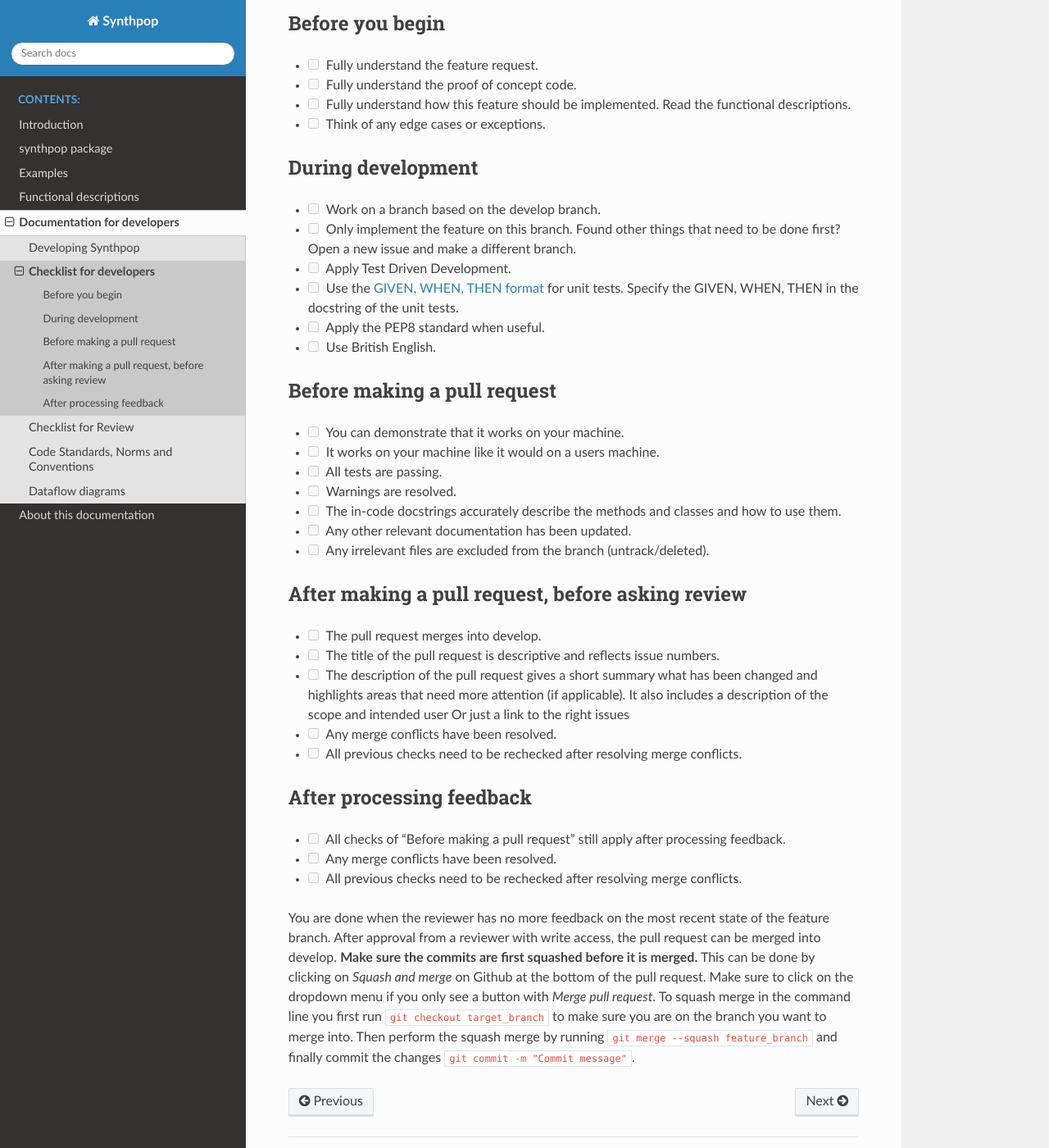
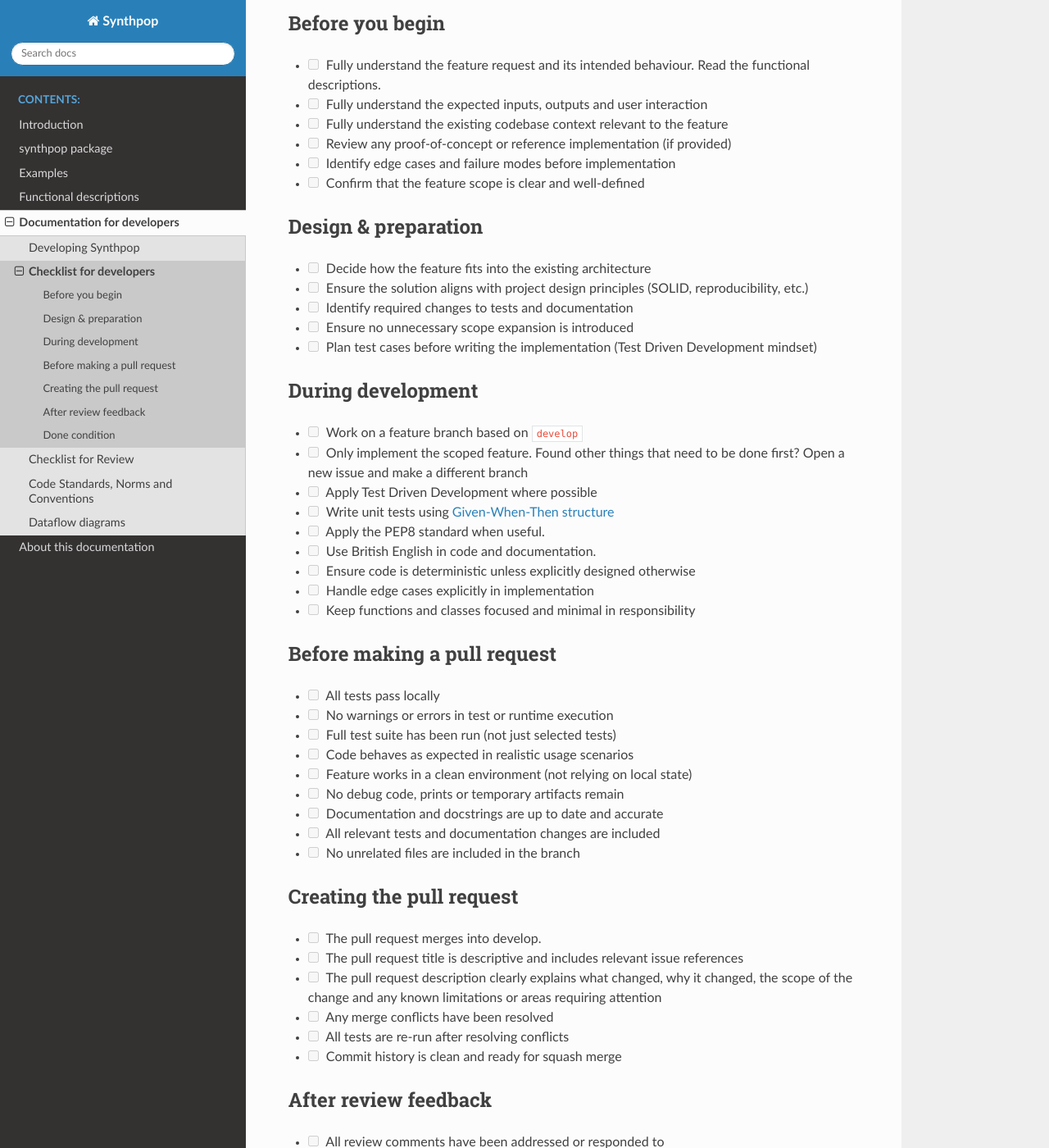
Before and after one commit to duonl/synthpop-py, a Sphinx documentation site: the page built from docs/source/developer/checklist_for_developer.md, in a window 1280 px wide and 1400 px high, scrolled down 580 px. Shown: the whole window at 82% size. Built offline with Sphinx 7.4.7 and the Read the Docs theme 3.1.0, drawn with Linux system fonts in a browser that asks for light colours; some of the changed text lies outside the part shown.

Commit message:
Update checklist_for_developer.md

````diff
--- a/docs/source/developer/checklist_for_developer.md
+++ b/docs/source/developer/checklist_for_developer.md
@@ -9,41 +9,66 @@ For first-time contributors, it is recommended to read [Developing Synthpop](dev
 Use this checklist as a practical working guide during development. It is not meant to slow you down, but to ensure that the work is structured, reviewable and aligned with the project's expectations before submission.
 
 ## Before you begin
-- [ ] Fully understand the feature request.
-- [ ] Fully understand the proof of concept code.
-- [ ] Fully understand how this feature should be implemented. Read the functional descriptions.
-- [ ] Think of any edge cases or exceptions.
+- [ ] Fully understand the feature request and its intended behaviour. Read the functional descriptions.
+- [ ] Fully understand the expected inputs, outputs and user interaction
+- [ ] Fully understand the existing codebase context relevant to the feature
+- [ ] Review any proof-of-concept or reference implementation (if provided)
+- [ ] Identify edge cases and failure modes before implementation
+- [ ] Confirm that the feature scope is clear and well-defined
+
+## Design & preparation
+- [ ] Decide how the feature fits into the existing architecture
+- [ ] Ensure the solution aligns with project design principles (SOLID, reproducibility, etc.)
+- [ ] Identify required changes to tests and documentation
+- [ ] Ensure no unnecessary scope expansion is introduced
+- [ ] Plan test cases before writing the implementation (Test Driven Development mindset)
 
 ## During development
-
-- [ ] Work on a branch based on the develop branch.
-- [ ] Only implement the feature on this branch. Found other things that need to be done first? Open a new issue and make a different branch.
-- [ ] Apply Test Driven Development.
-- [ ] Use the [GIVEN, WHEN, THEN format](https://martinfowler.com/bliki/GivenWhenThen.html) for unit tests. Specify the GIVEN, WHEN, THEN in the docstring of the unit tests.
+- [ ] Work on a feature branch based on  `develop`
+- [ ] Only implement the scoped feature. Found other things that need to be done first? Open a new issue and make a different branch
+- [ ] Apply Test Driven Development where possible
+- [ ] Write unit tests using [Given-When-Then structure](https://martinfowler.com/bliki/GivenWhenThen.html)
 - [ ] Apply the PEP8 standard when useful.
-- [ ] Use British English.
+- [ ] Use British English in code and documentation.
+- [ ] Ensure code is deterministic unless explicitly designed otherwise
+- [ ] Handle edge cases explicitly in implementation
+- [ ] Keep functions and classes focused and minimal in responsibility
 
 ## Before making a pull request
+- [ ] All tests pass locally
+- [ ] No warnings or errors in test or runtime execution
+- [ ] Full test suite has been run (not just selected tests)
+- [ ] Code behaves as expected in realistic usage scenarios
+- [ ] Feature works in a clean environment (not relying on local state)
+- [ ] No debug code, prints or temporary artifacts remain
+- [ ] Documentation and docstrings are up to date and accurate
+- [ ] All relevant tests and documentation changes are included
+- [ ] No unrelated files are included in the branch
 
-- [ ] You can demonstrate that it works on your machine.
-- [ ] It works on your machine like it would on a users machine.
-- [ ] All tests are passing.
-- [ ] Warnings are resolved.
-- [ ] The in-code docstrings accurately describe the methods and classes and how to use them.
-- [ ] Any other relevant documentation has been updated.
-- [ ] Any irrelevant files are excluded from the branch (untrack/deleted).
+## Creating the pull request
+- [ ] The pull request merges into develop.
+- [ ] The pull request title is descriptive and includes relevant issue references
+- [ ] The pull request description clearly explains what changed, why it changed, the scope of the change and any known limitations or areas requiring attention
+- [ ] Any merge conflicts have been resolved
+- [ ] All tests are re-run after resolving conflicts
+- [ ] Commit history is clean and ready for squash merge
 
-## After making a pull request, before asking review
-- [ ] The pull request merges into develop.
-- [ ] The title of the pull request is descriptive and reflects issue numbers.
-- [ ] The description of the pull request gives a short summary what has been changed and highlights areas that need more attention (if applicable). It also includes a description of the scope and intended user
-Or just a link to the right issues
-- [ ] Any merge conflicts have been resolved.
-- [ ] All previous checks need to be rechecked after resolving merge conflicts.
+## After review feedback
+- [ ] All review comments have been addressed or responded to
+- [ ] All "Before making a pull request" checks still pass after changes
+- [ ] Any merge conflicts have been resolved and tests re-run
+- [ ] No additional unrelated changes were introduces during fixes
 
-## After processing feedback
-- [ ] All checks of "Before making a pull request" still apply after processing feedback.
-- [ ] Any merge conflicts have been resolved.
-- [ ] All previous checks need to be rechecked after resolving merge conflicts.
+## Done condition
+A feature is considered complete when:
+- All reviewer feedback has been resolved
+- The pull request is approved by a reviewer with write access
+- All tests pass in the final state of the branch
+- All checks pass
 
-You are done when the reviewer has no more feedback on the most recent state of the feature branch. After approval from a reviewer with write access, the pull request can be merged into develop. **Make sure the commits are first squashed before it is merged.** This can be done by clicking on *Squash and merge* on Github at the bottom of the pull request. Make sure to click on the dropdown menu if you only see a button with *Merge pull request*. To squash merge in the command line you first run `git checkout target_branch` to make sure you are on the branch you want to merge into. Then perform the squash merge by running `git merge --squash feature_branch` and finally commit the changes `git commit -m "Commit message"`.
+The pull request must be merged using **squash and merge** to maintain a clean commit history. This can be done by clicking on *Squash and merge* on Github at the bottom of the pull request. Make sure to click on the dropdown menu if you only see a button with *Merge pull request*. To squash merge in the command line you first run:
+```{bash}
+git checkout target_branch
+git merge --squash feature_branch
+git commit -m "Commit message"
+```
````
